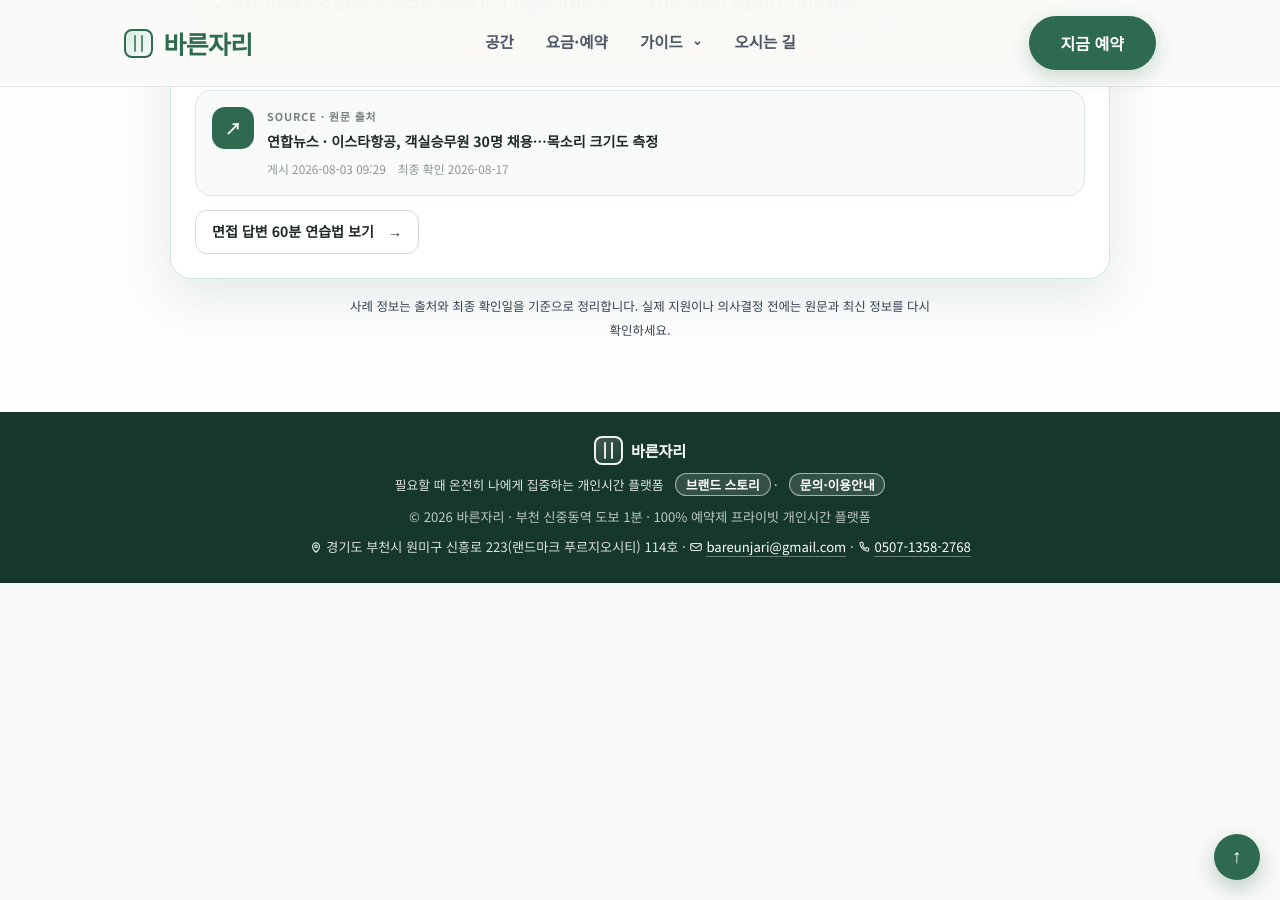
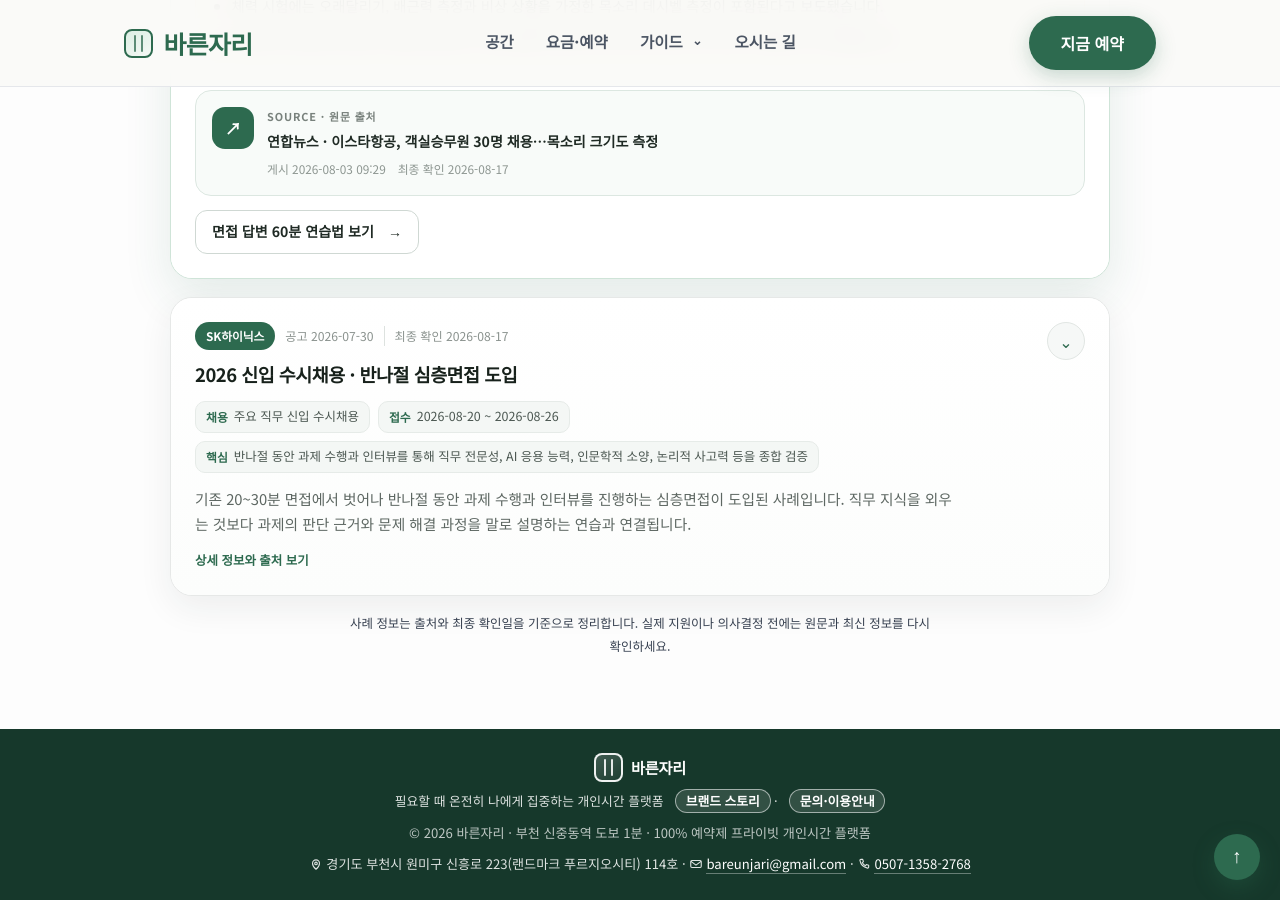
Before and after one commit to bareunspace/blog, a Jekyll site: the page built from cases/index.html, in a window 1280 px wide and 900 px high, scrolled down 1975 px. Built offline with Jekyll 4.4.1, drawn with Linux system fonts in a browser that asks for light colours.

Commit message:
SK하이닉스 검증 채용 사례 추가

```diff
--- a/_data/cases.yml
+++ b/_data/cases.yml
@@ -2,6 +2,97 @@
 updated_at: 2026-08-17
 
 cases:
+  - id: sk-hynix-2026-08-half-day-interview
+    type: hiring
+    topic: interview
+    job: semiconductor
+    company: SK하이닉스
+    company_slug: sk-hynix
+    title: 2026 신입 수시채용 · 반나절 심층면접 도입
+    summary: 기존 20~30분 면접에서 벗어나 반나절 동안 과제 수행과 인터뷰를 진행하는 심층면접이 도입된 사례입니다. 직무 지식을 외우는 것보다 과제의 판단 근거와 문제 해결 과정을 말로 설명하는 연습과 연결됩니다.
+
+    published_at: 2026-07-30
+    verified_at: 2026-08-17
+
+    application:
+      start: "2026-08-20"
+      end: "2026-08-26"
+      period_label: "2026-08-20 ~ 2026-08-26"
+      hiring_size: 주요 직무 신입 수시채용
+      roles: 설계 · 소자 · R&D공정 · 양산기술 등
+
+    selection:
+      process_label: 서류전형 → SKCT 및 A!SK 전형 → 면접전형 → 최종 합격 및 입사
+      interview_focus: 반나절 동안 과제 수행과 인터뷰를 통해 직무 전문성, AI 응용 능력, 인문학적 소양, 논리적 사고력 등을 종합 검증
+      stages:
+        - 서류전형
+        - SKCT 및 A!SK 전형
+        - 반나절 심층면접
+        - 최종 합격 및 입사
+
+    signals:
+      situation_interview: false
+      video_interview: true
+      ai_interview: true
+      task_interview: true
+      deep_interview: true
+      pt_interview: null
+      physical_test: false
+
+    curation:
+      status: selected
+      fit_score: 5
+      why_selected: 공식 채용 자료에서 비대면 영상 인터뷰와 반나절 심층면접이 확인되고, 말하기·녹화·과제 설명·꼬리질문 대응 연습과 직접 연결되는 사례라서 선정했습니다.
+      reuse_targets:
+        - cases
+        - interview-hub
+        - company-page
+        - related-post
+
+    barunjari:
+      relevance: high
+      hub: interview
+      practice_types:
+        - speaking
+        - recording
+        - video-interview
+        - task-explanation
+        - follow-up-response
+      practice_points:
+        - 직무·프로젝트 경험을 결론 → 근거 → 역할 → 결과 순서로 짧게 설명해보기
+        - 과제를 받았다고 가정하고 문제 정의, 판단 기준, 선택 이유를 소리 내어 설명해보기
+        - 예상 꼬리질문을 추가해 첫 답변 뒤에도 논리를 유지하며 이어서 답해보기
+        - A!SK처럼 카메라를 보는 상황을 가정해 노트북이나 휴대폰으로 답변을 녹화하고 시선·속도·답변 길이를 확인하기
+      excluded:
+        - 반도체 직무 지식이나 기술 과제의 정답을 대신 제공하는 전문 코칭
+        - 실제 SK하이닉스 면접 질문을 보유하거나 제공한다는 표현
+        - 채용 결과 또는 합격 가능성을 보장하는 표현
+
+    notes:
+      - 2026년 8월 신입 수시채용의 핵심 변화는 기존 20~30분 면접 대신 반나절 심층면접을 도입한 점입니다.
+      - SK하이닉스 Talent Hub의 현재 채용 절차 안내에는 A!SK가 대면면접 전에 진행되는 비대면 영상 인터뷰로 소개되어 있습니다.
+      - 직무에 따라 면접 방식은 달라질 수 있으므로 실제 지원 시 개별 채용 공고와 안내를 다시 확인해야 합니다.
+
+    source:
+      publisher: SK hynix Talent Hub
+      title: 스펙 보다 ‘생각 근육’ 본다… AI 시대 맞춤형 인재 선발 SK하이닉스, ‘반나절 심층면접’ 도입
+      url: https://talent.skhynix.com/hub/ko/company/story/197
+      published_at: "2026-07-30"
+
+    references:
+      - publisher: SK hynix Talent Hub
+        title: 채용 절차
+        url: https://talent.skhynix.com/hub/ko/apply/process
+        checked_at: 2026-08-17
+      - publisher: SK hynix Newsroom
+        title: AI 시대에 걸맞는 실력 중심 채용 혁신 · 학력 제한 전면 철폐
+        url: https://news.skhynix.co.kr/ai-talent-recruit-2026/
+        published_at: "2026-06-17"
+
+    related:
+      url: /posts/sk-hynix-ask-video-interview/
+      label: SK하이닉스 면접 준비 가이드 보기
+
   - id: eastar-2026-08-cabin-crew
     type: hiring
     topic: interview
@@ -38,6 +129,16 @@
       english_interview: null
       physical_test: true
 
+    curation:
+      status: selected
+      fit_score: 4
+      why_selected: 상황 대처 질문을 실제 목소리로 답하고 반복 리허설하는 사용 상황과 직접 연결되는 검증 사례라서 선정했습니다.
+      reuse_targets:
+        - cases
+        - interview-hub
+        - job-page
+        - related-post
+
     barunjari:
       relevance: high
       hub: interview
```
